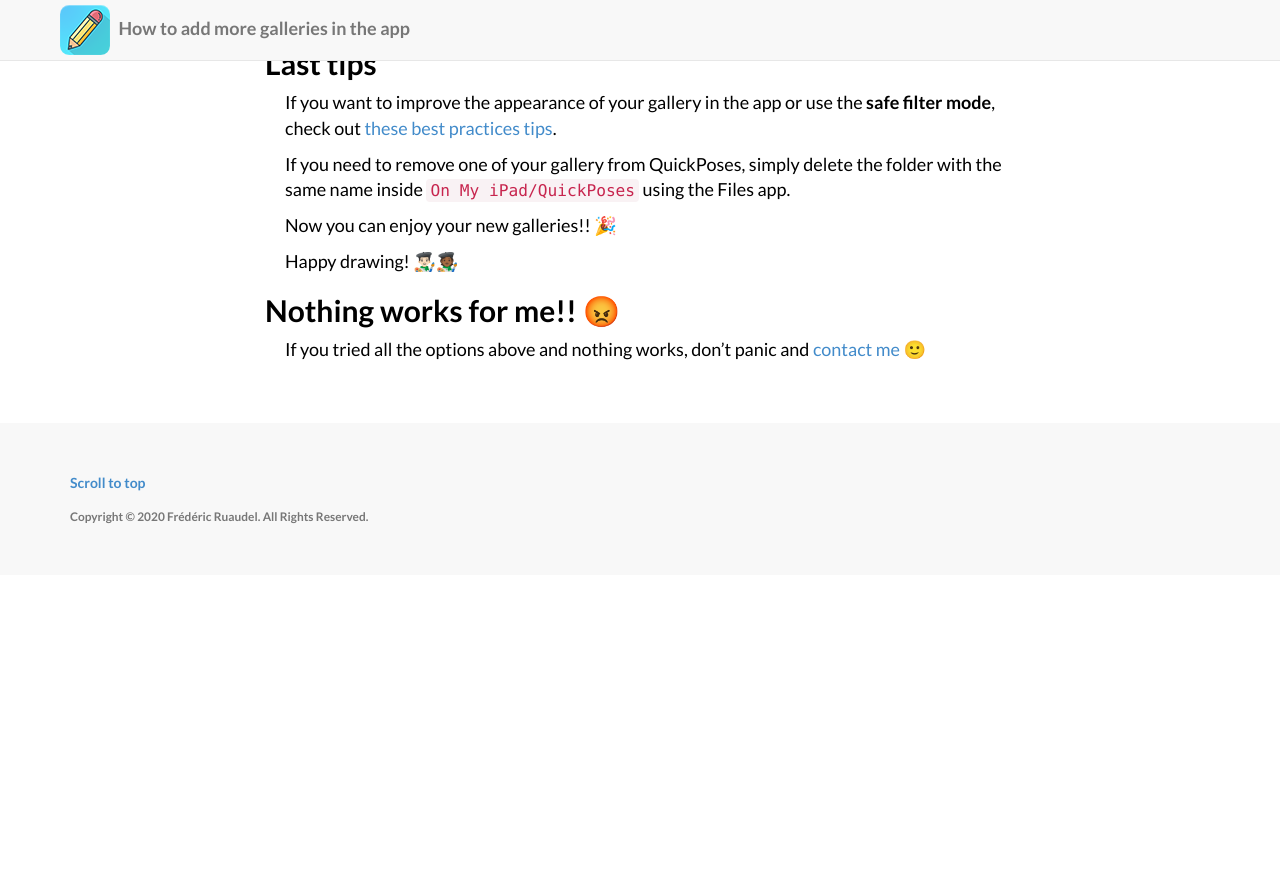
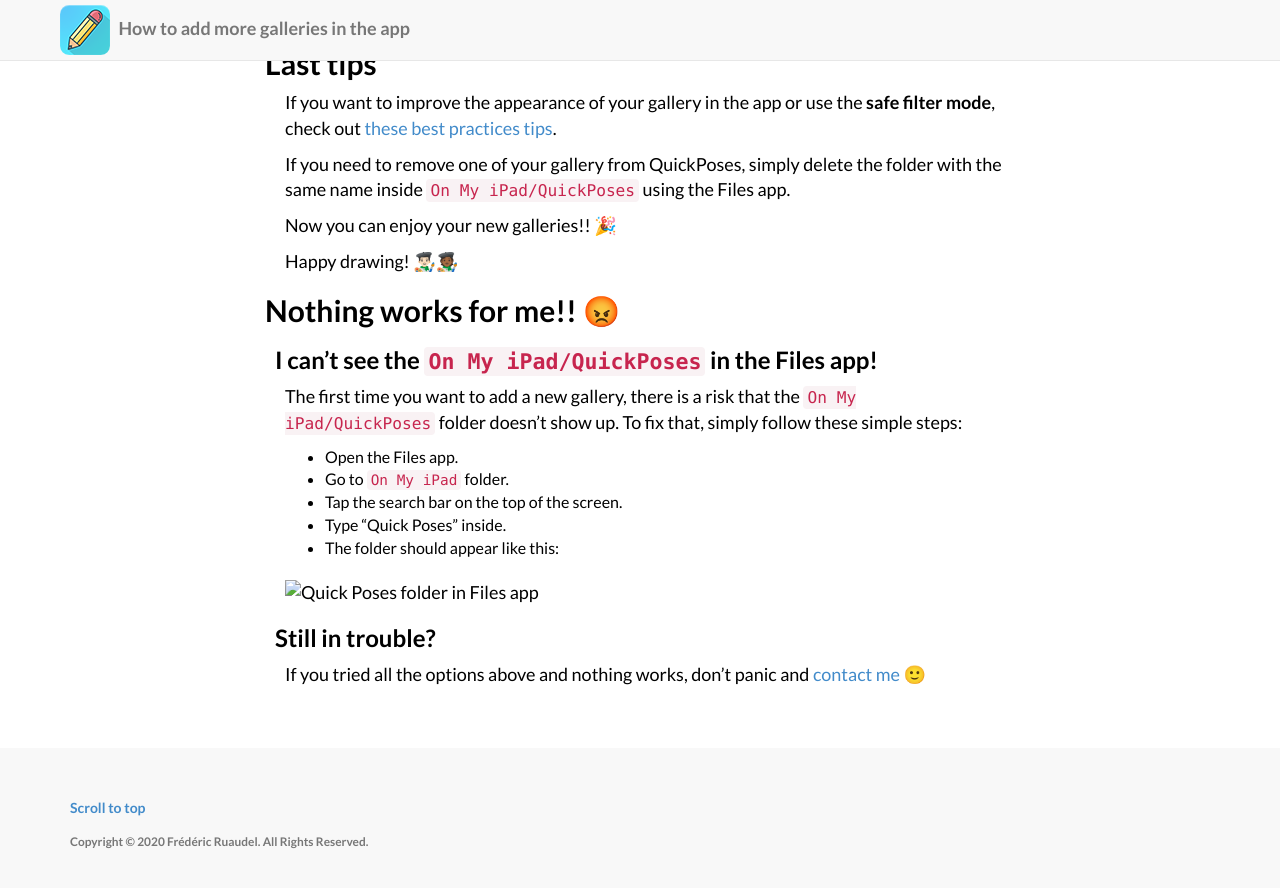
Before and after one commit to QuickPoses/quickposes.github.io, a Jekyll site: the page built from help/1_5/add_more_galleries.md, in a window 1280 px wide and 900 px high, scrolled down 2233 px. Shown: the top 888 px of the window. Built offline with Jekyll 4.4.1, drawn with Linux system fonts in a browser that asks for light colours; before the commit the page ends 2808 px from its top, so only the background shows below that.

Commit message:
Add tips to find the Quick Poses folder
when it doesn't show up when trying to add our first gallery

```diff
--- a/help/1_5/add_more_galleries.md
+++ b/help/1_5/add_more_galleries.md
@@ -83,9 +83,24 @@ Happy drawing! 👨🏻‍🎨🧑🏾‍🎨
 
 ## Nothing works for me!! 😡
 
-If you tried all the options above and nothing works, don't panic and [contact me][4] 🙂
+### I can't see the `On My iPad/QuickPoses` in the Files app!
+
+The first time you want to add a new gallery, there is a risk that the `On My iPad/QuickPoses` folder doesn't show up. To fix that, simply follow these simple steps:
+
+- Open the Files app.
+- Go to `On My iPad` folder.
+- Tap the search bar on the top of the screen.
+- Type "Quick Poses" inside.
+- The folder should appear like this:
+
+![Quick Poses folder in Files app][4]
+
+### Still in trouble?
+
+If you tried all the options above and nothing works, don't panic and [contact me][5] 🙂
 
 [1]: https://support.apple.com/en-us/HT210598 "Use the Finder to share files between your Mac and your iPad"
 [2]: https://support.apple.com/en-us/HT201301 "Use iTunes to share files between your computer and your iPadOS device"
 [3]: ../best_practices/
-[4]: ../../../support/contact/
+[4]: ../../img/help/quickposes_folder.jpg
+[5]: ../../../support/contact/
```
Also changed, not shown: fr/help/1_5/add_more_galleries.md (+17 -2 lines), img/help/quickposes_folder.jpg (added).
